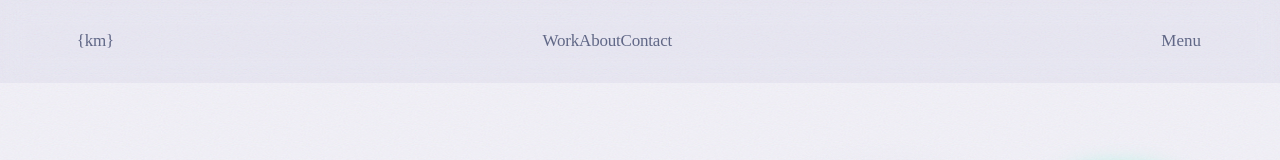
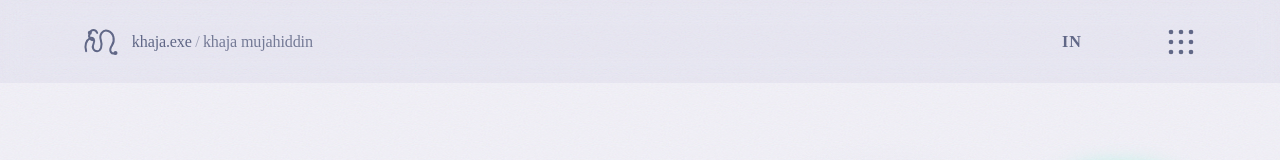
Before and after one commit to khajamujahid/Portfolio, a Next.js app: page / in a window 1280 px wide. Shown: the top 160 px of the page. Built offline with nearby package versions, Linux system fonts and the light colour scheme.

Commit message:
Hero: Sharlee-exact KM sculpture + outline/solid flip (components/NavBar.jsx)

```diff
--- a/components/NavBar.jsx
+++ b/components/NavBar.jsx
@@ -3,12 +3,79 @@
 import { useEffect, useState } from "react";
 import { AnimatePresence, motion, useReducedMotion } from "framer-motion";
 import ThemeToggle from "@/components/ThemeToggle";
+import { contacts } from "@/lib/data";
 
 const LINKS = [
+  { href: "#top", label: "Home" },
   { href: "#work", label: "Work" },
   { href: "#about", label: "About" },
   { href: "#contact", label: "Contact" }
 ];
+
+function KmMark() {
+  return (
+    <svg
+      className="km-mark-svg"
+      viewBox="0 0 48 48"
+      width="44"
+      height="44"
+      aria-hidden="true"
+    >
+      {/* Organic squiggle KM — continuous line logo */}
+      <path
+        className="km-mark-path"
+        d="M10 34
+           C8 28 10 22 14 20
+           C18 18 20 22 18 26
+           C16 30 18 34 22 34
+           C26 34 28 28 26 22
+           C24 16 28 10 34 12
+           C40 14 42 22 38 28
+           C34 34 38 38 42 36"
+        fill="none"
+        stroke="currentColor"
+        strokeWidth="2.2"
+        strokeLinecap="round"
+        strokeLinejoin="round"
+      />
+      <path
+        className="km-mark-path"
+        d="M22 14 C20 10 16 10 14 14 C12 18 14 22 18 22"
+        fill="none"
+        stroke="currentColor"
+        strokeWidth="2.2"
+        strokeLinecap="round"
+      />
+      <circle className="km-mark-node" cx="14" cy="14" r="2.2" fill="currentColor" />
+      <circle className="km-mark-node" cx="42" cy="36" r="2.2" fill="currentColor" />
+    </svg>
+  );
+}
+
+function MenuDots({ open }) {
+  return (
+    <svg
+      className="km-menu-dots"
+      viewBox="0 0 48 48"
+      width="40"
+      height="40"
+      aria-hidden="true"
+    >
+      {[12, 24, 36].map((y) =>
+        [12, 24, 36].map((x) => (
+          <circle
+            key={`${x}-${y}`}
+            cx={x}
+            cy={y}
+            r="2.8"
+            fill="currentColor"
+            opacity={open && x === 24 && y === 24 ? 0.35 : 1}
+          />
+        ))
+      )}
+    </svg>
+  );
+}
 
 export default function NavBar({ revealed }) {
   const [open, setOpen] = useState(false);
@@ -39,27 +106,34 @@ export default function NavBar({ revealed }) {
       transition={{ duration: reduce ? 0.01 : 0.45, delay: revealed && !reduce ? 0.05 : 0 }}
     >
       <a className="km-mono-mark" href="#top" aria-label="Khaja Mujahiddin Mohammed — home">
-        <span aria-hidden="true">{"{km}"}</span>
+        <KmMark />
+        <span className="km-mark-label">
+          <span className="km-mark-nick">khaja.exe</span>
+          <span className="km-mark-sep">/</span>
+          <span className="km-mark-full">khaja mujahiddin</span>
+        </span>
       </a>
 
-      <nav className="km-nav-desk" aria-label="Primary">
-        {LINKS.map((item) => (
-          <a key={item.href} href={item.href}>
-            {item.label}
-          </a>
-        ))}
-      </nav>
-
       <div className="km-nav-end">
+        <a
+          className="km-nav-in"
+          href={contacts.linkedin}
+          target="_blank"
+          rel="noreferrer"
+          aria-label="LinkedIn"
+        >
+          IN
+        </a>
         <ThemeToggle />
         <button
           type="button"
           className="km-menu-btn"
           aria-expanded={open}
           aria-controls="km-drawer"
+          aria-label={open ? "Close menu" : "Open menu"}
           onClick={() => setOpen((v) => !v)}
         >
-          {open ? "Close" : "Menu"}
+          <MenuDots open={open} />
         </button>
       </div>
 
@@ -83,10 +157,21 @@ export default function NavBar({ revealed }) {
                   onClick={() => setOpen(false)}
                   style={{ "--i": i }}
                 >
+                  <span className="km-drawer-idx" aria-hidden="true">
+                    0{i + 1}
+                  </span>
                   {item.label}
                 </a>
               ))}
             </nav>
+            <div className="km-drawer-socials">
+              <a href={contacts.linkedin} target="_blank" rel="noreferrer">
+                ↗ linkedin
+              </a>
+              <a href={contacts.github} target="_blank" rel="noreferrer">
+                ↗ github
+              </a>
+            </div>
           </motion.div>
         )}
       </AnimatePresence>
```
